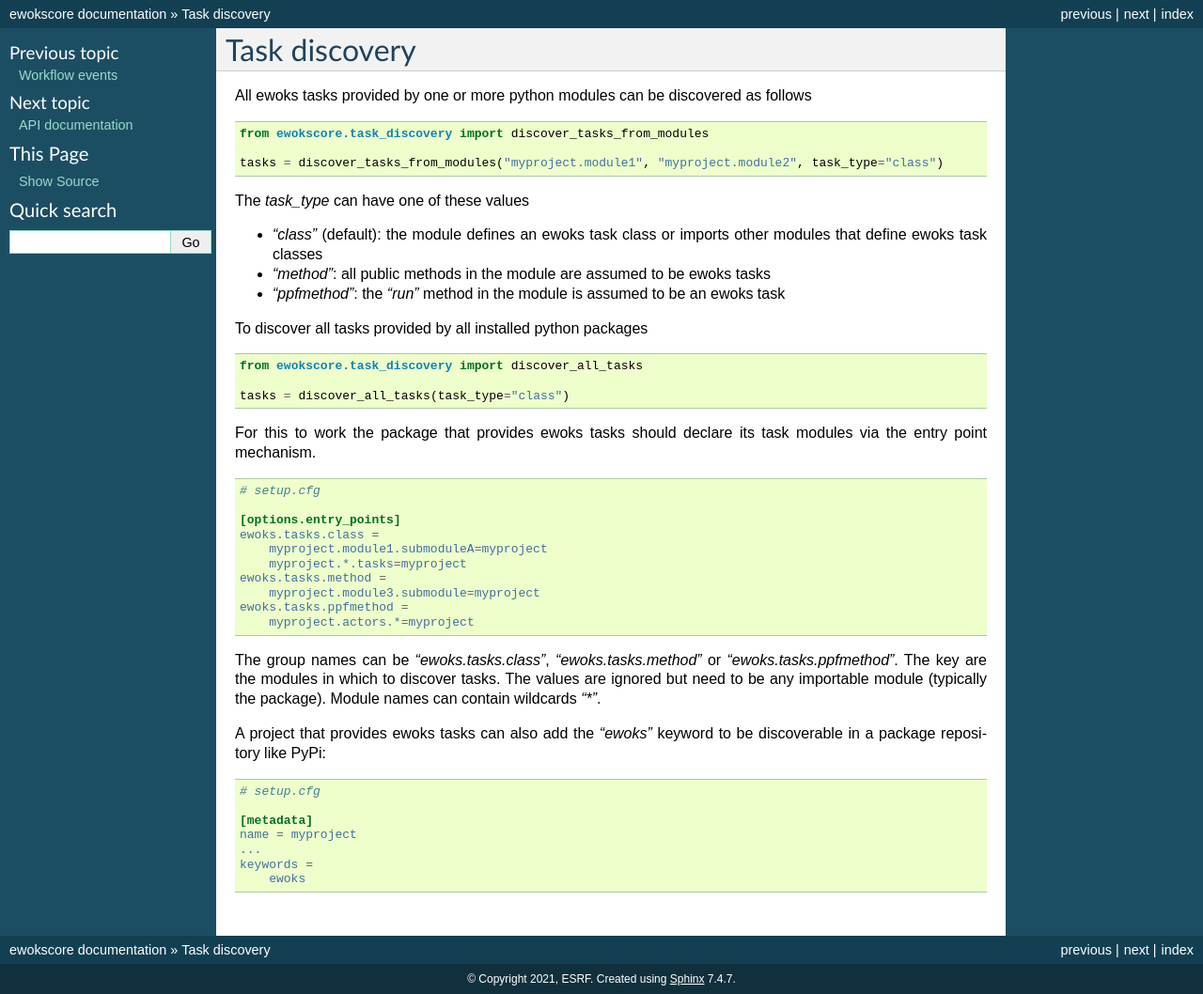
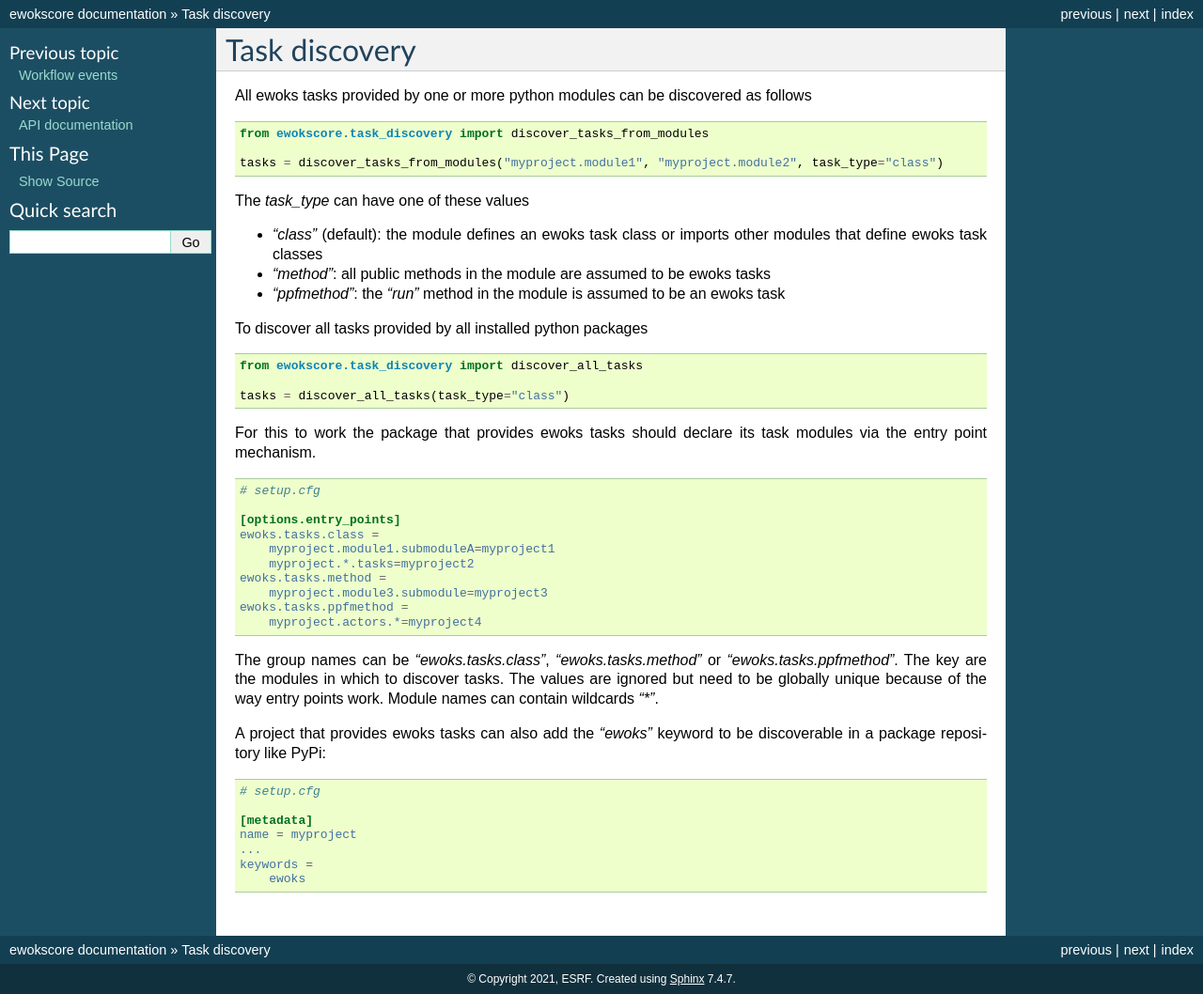
Before and after one commit to ewoks-kit/ewokscore, a Sphinx documentation site: the page built from doc/task_discovery.rst, in a window 1280 px wide. Shown: the whole page at 94% size. Built offline with Sphinx 7.4.7, drawn with Linux system fonts in a browser that asks for light colours; pages that are not in the unit, such as notebooks, are missing from menus.

Commit message:
fix docs

```diff
--- a/doc/task_discovery.rst
+++ b/doc/task_discovery.rst
@@ -32,16 +32,16 @@ via the entry point mechanism.
 
     [options.entry_points]
     ewoks.tasks.class =
-        myproject.module1.submoduleA=myproject
-        myproject.*.tasks=myproject
+        myproject.module1.submoduleA=myproject1
+        myproject.*.tasks=myproject2
     ewoks.tasks.method =
-        myproject.module3.submodule=myproject
+        myproject.module3.submodule=myproject3
     ewoks.tasks.ppfmethod =
-        myproject.actors.*=myproject
+        myproject.actors.*=myproject4
 
 The group names can be `"ewoks.tasks.class"`, `"ewoks.tasks.method"` or `"ewoks.tasks.ppfmethod"`.
-The key are the modules in which to discover tasks. The values are ignored but need to be any importable module
-(typically the package). Module names can contain wildcards `"*"`.
+The key are the modules in which to discover tasks. The values are ignored but need to be globally
+unique because of the way entry points work. Module names can contain wildcards `"*"`.
 
 A project that provides ewoks tasks can also add the `"ewoks"` keyword to be discoverable in
 a package repository like PyPi:
```
